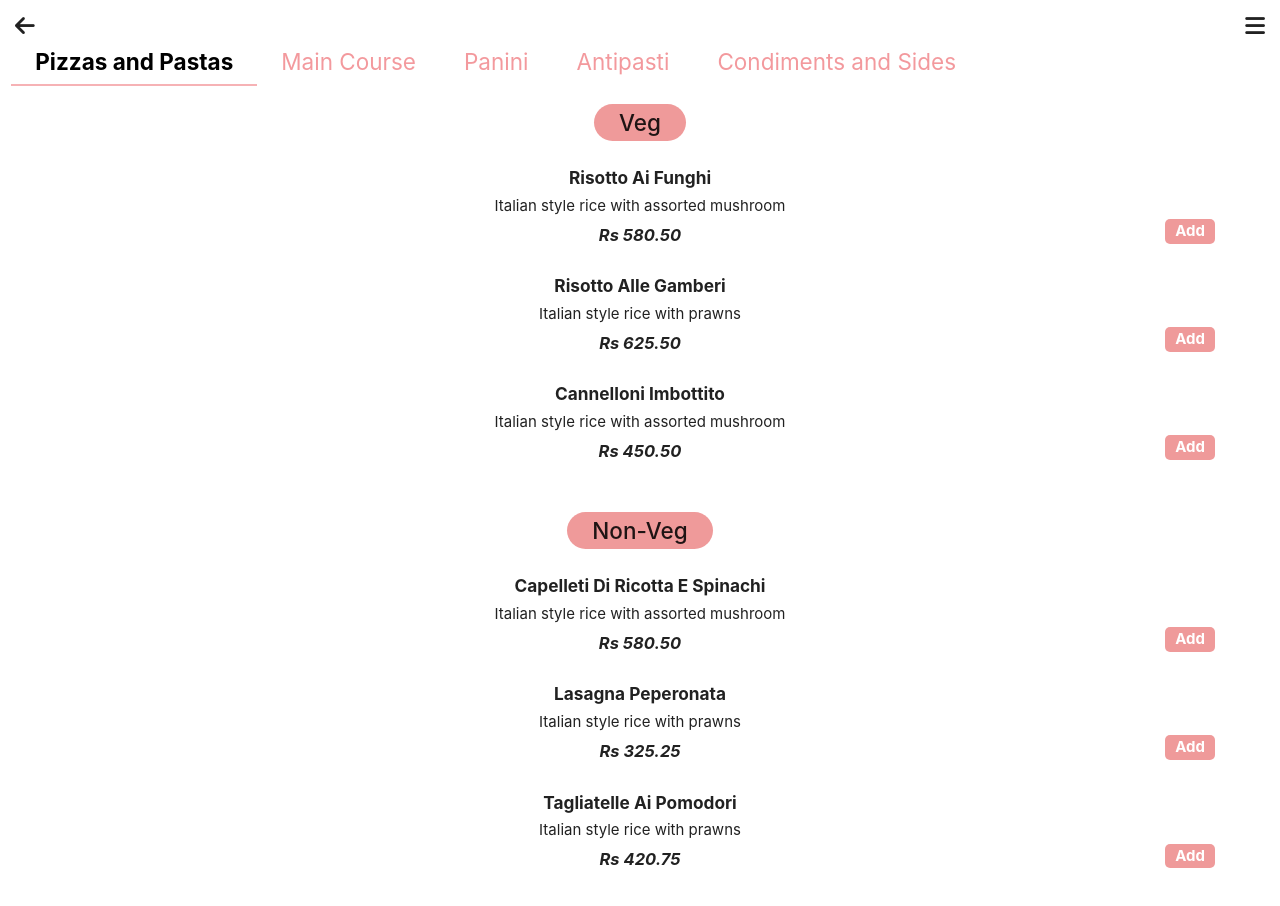
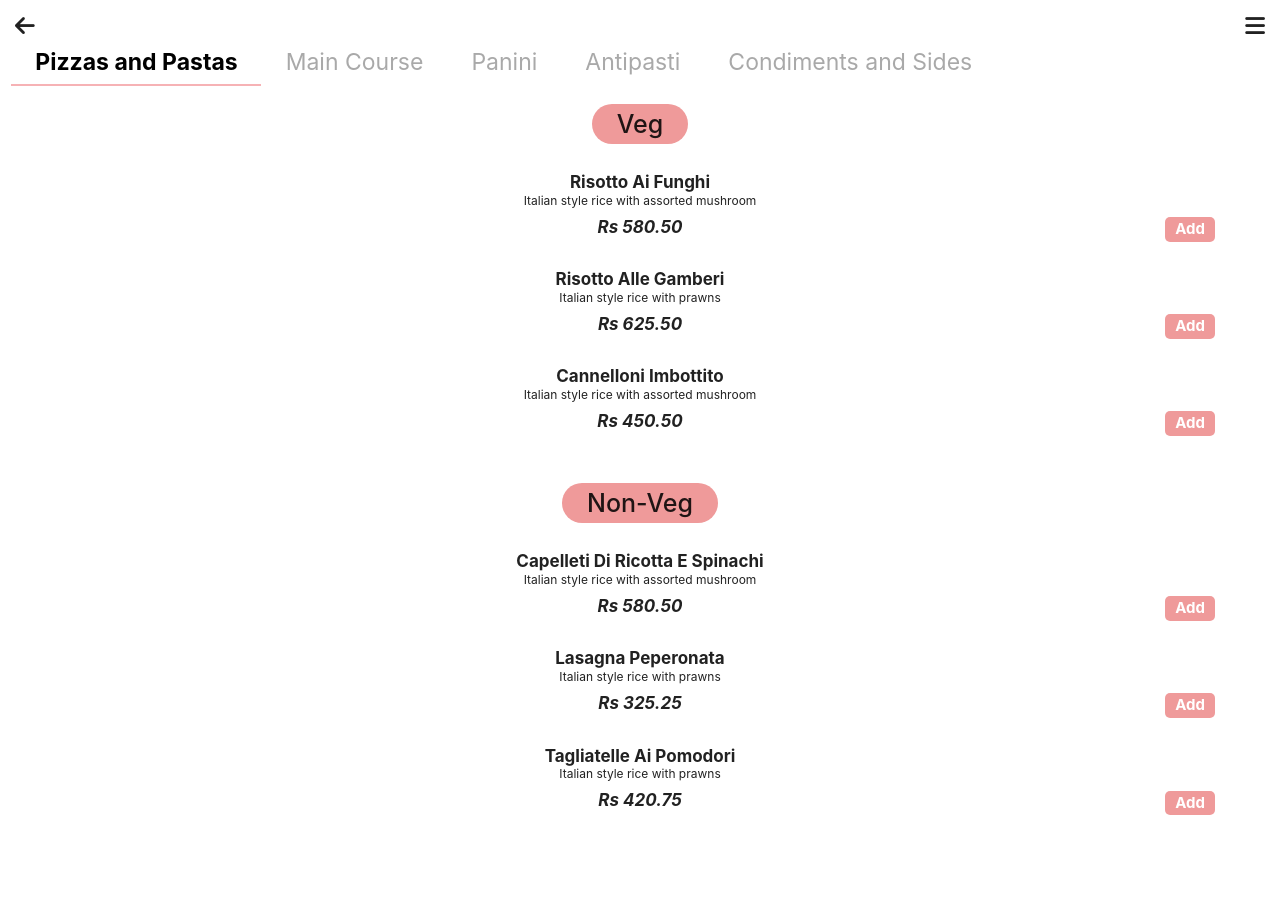
Before and after one commit to sreerup-karmakar-au3/spaceshift, a plain HTML site: page index.html in a window 1280 px wide. Drawn offline with nearby package versions, Linux system fonts and the light colour scheme.

Commit message:
Updated font size

```diff
--- a/styles/menu.scss
+++ b/styles/menu.scss
@@ -16,7 +16,8 @@
     li.tab {
         text-transform: none;
         a {
-            font-size: 1.5em;
+            font-size: 23px;
+            color: darkgray;
         }
     }
 }
@@ -24,7 +25,7 @@
 .heading {
     background-color: #ef9a9a;
     padding: 5px 25px 5px 25px;
-    font-size: 1.5em;
+    font-size: 25px;
     font-weight: 500;
     border-radius: 20px;
 }
@@ -35,23 +36,26 @@
 
     .food-name {
         font-weight: bold;
+        font-size: 17px;
+        margin-bottom: 0;
     }
 
     .food-tag {
         display: block;
         margin-bottom: 5px;
+        font-size: 12px;
     }
 
     .food-price {
         font-weight: bold;
         font-style: italic;
-        font-size: 1.1em;
+        font-size: 17px;
     }
 
     .quantity {
         display: flex;
         position: absolute;
-        top: 50px;
+        top: 44px;
         right: 35px;
 
         .add-items {
```
Also changed, not shown: styles/menu.css, 2 other files.
